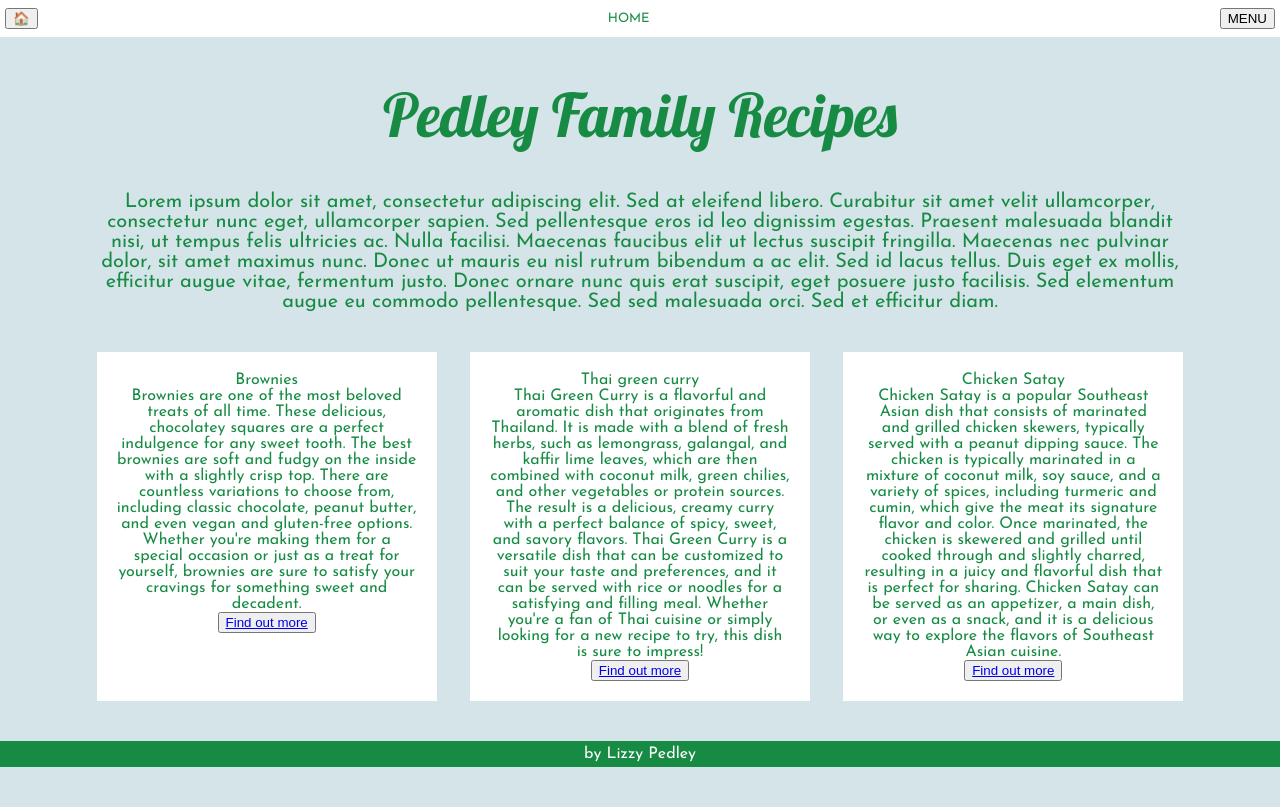
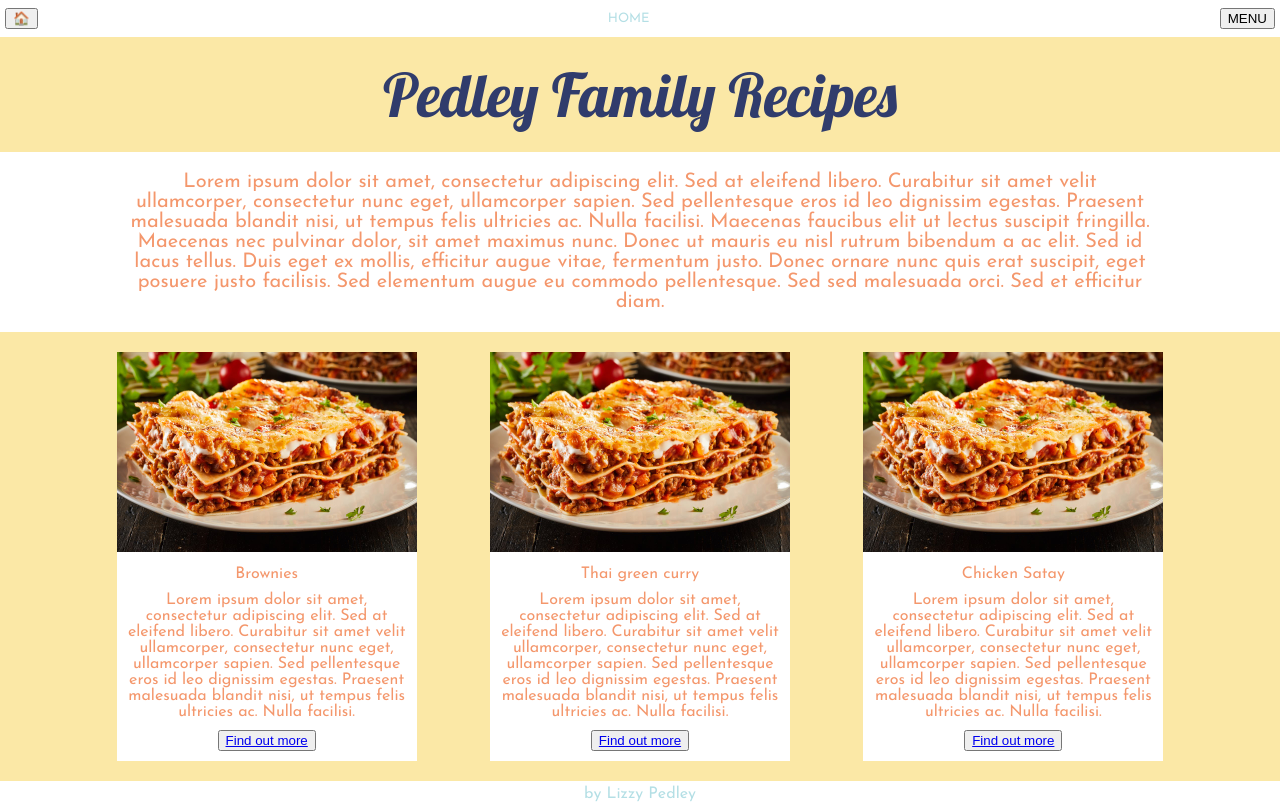
Before and after one commit to EPedley/css_recipe-website, a plain HTML site: page index.html in a window 1280 px wide. Drawn offline with nearby package versions, Linux system fonts and the light colour scheme.

Commit message:
Formatted the recipe cards

```diff
--- a/index.html
+++ b/index.html
@@ -21,21 +21,30 @@
         <div class="intro">Lorem ipsum dolor sit amet, consectetur adipiscing elit. Sed at eleifend libero. Curabitur sit amet velit ullamcorper, consectetur nunc eget, ullamcorper sapien. Sed pellentesque eros id leo dignissim egestas. Praesent malesuada blandit nisi, ut tempus felis ultricies ac. Nulla facilisi. Maecenas faucibus elit ut lectus suscipit fringilla. Maecenas nec pulvinar dolor, sit amet maximus nunc. Donec ut mauris eu nisl rutrum bibendum a ac elit. Sed id lacus tellus. Duis eget ex mollis, efficitur augue vitae, fermentum justo. Donec ornare nunc quis erat suscipit, eget posuere justo facilisis. Sed elementum augue eu commodo pellentesque. Sed sed malesuada orci. Sed et efficitur diam.</div>
         <div class="recipe_container">
             <div class="brownies">
+                <img src="./lasagne.jpg">
+                <div class="recipe_text">
                     <div class="recipe_title">Brownies</div>
-                <div class="recipe_intro">Brownies are one of the most beloved treats of all time. These delicious, chocolatey squares are a perfect indulgence for any sweet tooth. The best brownies are soft and fudgy on the inside with a slightly crisp top. There are countless variations to choose from, including classic chocolate, peanut butter, and even vegan and gluten-free options. Whether you're making them for a special occasion or just as a treat for yourself, brownies are sure to satisfy your cravings for something sweet and decadent.</div>
+                    <div class="recipe_intro">Lorem ipsum dolor sit amet, consectetur adipiscing elit. Sed at eleifend libero. Curabitur sit amet velit ullamcorper, consectetur nunc eget, ullamcorper sapien. Sed pellentesque eros id leo dignissim egestas. Praesent malesuada blandit nisi, ut tempus felis ultricies ac. Nulla facilisi.</div>
                     <button><a href="../odin-recipes/recipes/brownies.html">Find out more</a></button>
+                </div>
             </div>
 
             <div class="thai_green_curry">
+                <img src="./lasagne.jpg">
+                <div class="recipe_text">
                     <div class="recipe_title">Thai green curry</div>
-                <div class="recipe_intro">Thai Green Curry is a flavorful and aromatic dish that originates from Thailand. It is made with a blend of fresh herbs, such as lemongrass, galangal, and kaffir lime leaves, which are then combined with coconut milk, green chilies, and other vegetables or protein sources. The result is a delicious, creamy curry with a perfect balance of spicy, sweet, and savory flavors. Thai Green Curry is a versatile dish that can be customized to suit your taste and preferences, and it can be served with rice or noodles for a satisfying and filling meal. Whether you're a fan of Thai cuisine or simply looking for a new recipe to try, this dish is sure to impress!</div>
+                    <div class="recipe_intro">Lorem ipsum dolor sit amet, consectetur adipiscing elit. Sed at eleifend libero. Curabitur sit amet velit ullamcorper, consectetur nunc eget, ullamcorper sapien. Sed pellentesque eros id leo dignissim egestas. Praesent malesuada blandit nisi, ut tempus felis ultricies ac. Nulla facilisi.</div>
                     <button><a href="../odin-recipes/recipes/curry.html">Find out more</a></button>
+                </div>
             </div>
 
             <div class="chicken_satay">
+                <img src="./lasagne.jpg">
+                <div class="recipe_text">
                     <div class="recipe_title">Chicken Satay</div>
-                <div class="recipe_intro">Chicken Satay is a popular Southeast Asian dish that consists of marinated and grilled chicken skewers, typically served with a peanut dipping sauce. The chicken is typically marinated in a mixture of coconut milk, soy sauce, and a variety of spices, including turmeric and cumin, which give the meat its signature flavor and color. Once marinated, the chicken is skewered and grilled until cooked through and slightly charred, resulting in a juicy and flavorful dish that is perfect for sharing. Chicken Satay can be served as an appetizer, a main dish, or even as a snack, and it is a delicious way to explore the flavors of Southeast Asian cuisine.</div>
+                    <div class="recipe_intro">Lorem ipsum dolor sit amet, consectetur adipiscing elit. Sed at eleifend libero. Curabitur sit amet velit ullamcorper, consectetur nunc eget, ullamcorper sapien. Sed pellentesque eros id leo dignissim egestas. Praesent malesuada blandit nisi, ut tempus felis ultricies ac. Nulla facilisi.</div>
                     <button><a href="../odin-recipes/recipes/lasagne.html">Find out more</a></button>
+                </div>
             </div>
         </div>
 
--- a/style.css
+++ b/style.css
@@ -1,8 +1,7 @@
 body {
-    background-color: #D4E4E8;
+    background-color: #fbe8a6;
     margin: 0;
     font-family: 'Josefin Sans';
-    color: #178B43;
 }
 
 
@@ -11,6 +10,7 @@ body {
     justify-content: space-between;
     align-items: center;
     background-color: white;
+    color: #B4DFE5;
     padding: 8px 5px;
     font-size: small;
 }
@@ -18,34 +18,50 @@ body {
 .header {
     font-family: 'Lobster';
     text-align: center;
-    padding: 40px 0px;
+    padding: 20px 0px;
     font-size: 60px;
+    color: #303c6c;
 }
 
 .intro {
     font-size: 20px;
     text-align: center;
-    padding: 0px 100px 40px 100px;
+    padding: 20px 125px;
+    color: #F4976C;
+    background-color: white;
 }
 
 .recipe_container {
     display: flex;
     justify-content: space-around;
+    flex-wrap: wrap;
     padding: 0px 80px;
+    margin: 20px 0px;
+}
+
+img {
+    width: 300px;
+}
+
+.recipe_text {
+    padding: 10px;
+}
+
+.recipe_intro {
+    padding: 10px 0px;
 }
 
 .brownies, .thai_green_curry, .chicken_satay {
     background-color: white;
     flex-basis: 300px;
-    flex-wrap: wrap;
-    padding: 20px;
+    flex-shrink: 0;
     text-align: center;
+    color: #F4976C;
 }
 
 .footer {
     text-align: center;
-    background-color: #178B43;
-    color: white;
+    background-color: white;
+    color: #B4DFE5;
     padding: 5px 0px;
-    margin-top: 40px;
 }
```
Lines whose indentation alone changed are shown as unchanged.
